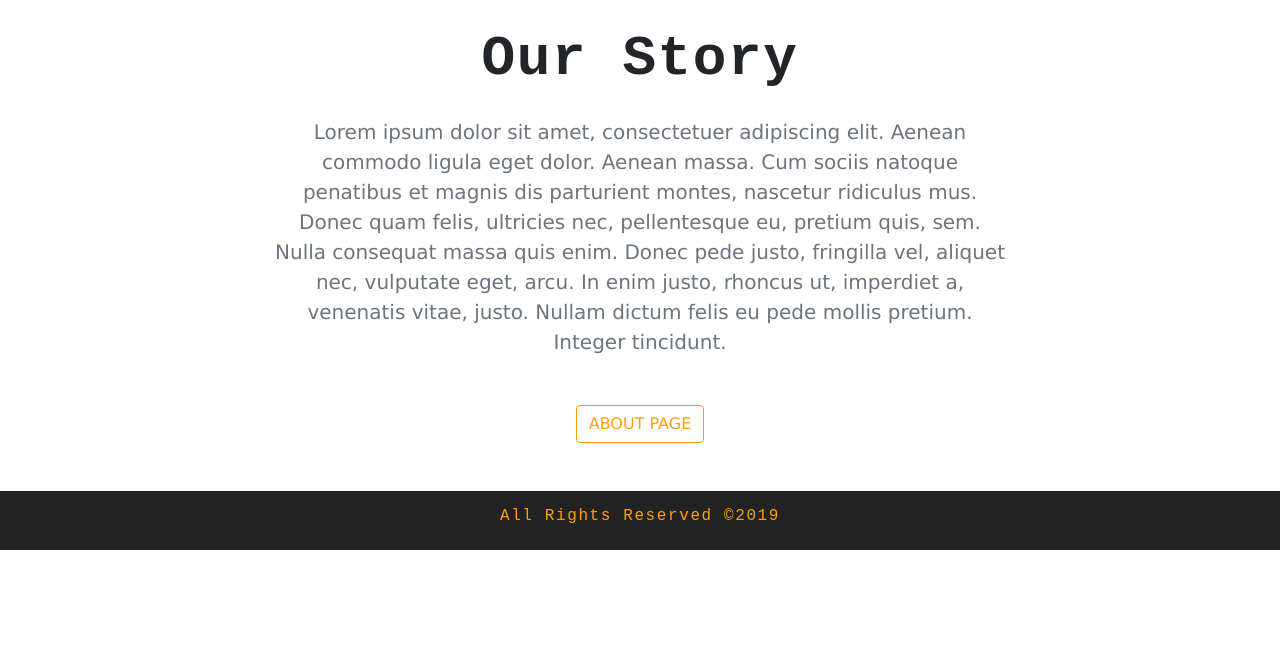
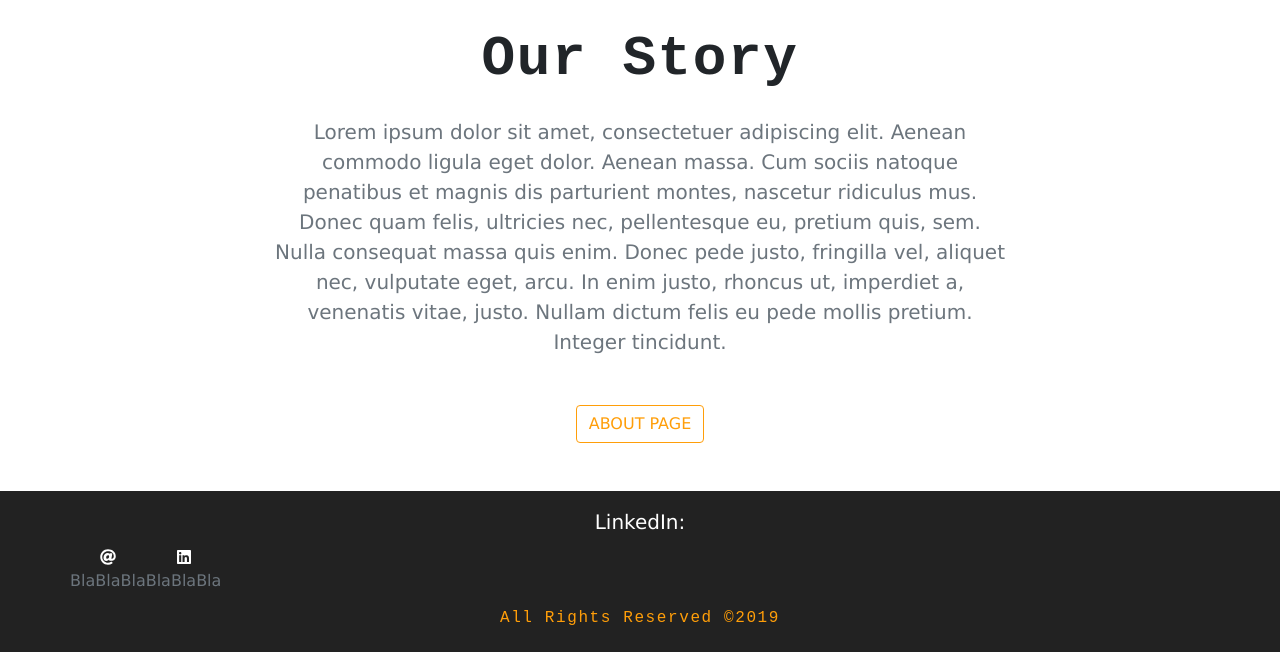
Before and after one commit to MennoBordes/menno-portfolio-old, a Gatsby site: page / in a window 1280 px wide. Shown: the part 881-1533 px from the top of the page. Before the commit the page ends 1431 px from the top, so only its background shows below. Built offline with nearby package versions, Linux system fonts and the light colour scheme; Gatsby itself is replaced by a stand-in of ours.

Commit message:
Add social links to footer

```diff
--- a/src/components/Globals/Footer.js
+++ b/src/components/Globals/Footer.js
@@ -1,8 +1,10 @@
 import React from "react"
+import SocialLinks from "./SocialLinks"
 
 export default function Footer() {
   return (
     <footer className="footer py-3">
+      <SocialLinks />
       <div className="container">
         <div className="row">
           <div className="col-10 mx-auto col-md-6 text-yellow text-center text-capitalize">
--- /dev/null
+++ b/src/components/Globals/SocialLinks.js
@@ -0,0 +1,32 @@
+import React from "react"
+import { FaAt, FaLinkedin } from "react-icons/fa"
+
+export default function SocialLinks() {
+  return (
+    <section>
+      <div className="container text-white">
+        <div className="row">
+          <div className="col-10 col-sm-8 mx-auto text-center">
+            <p className="lead mb-2 text-capitalize">LinkedIn:</p>
+          </div>
+        </div>
+        <div className="row text-center">
+          <div className="column ">
+            <div>
+              <FaAt />
+
+              <p className="text-muted">BlaBlaBla</p>
+            </div>
+          </div>
+          <div className="column">
+            <div>
+              <FaLinkedin />
+
+              <p className="text-muted">BlaBlaBla</p>
+            </div>
+          </div>
+        </div>
+      </div>
+    </section>
+  )
+}
```
